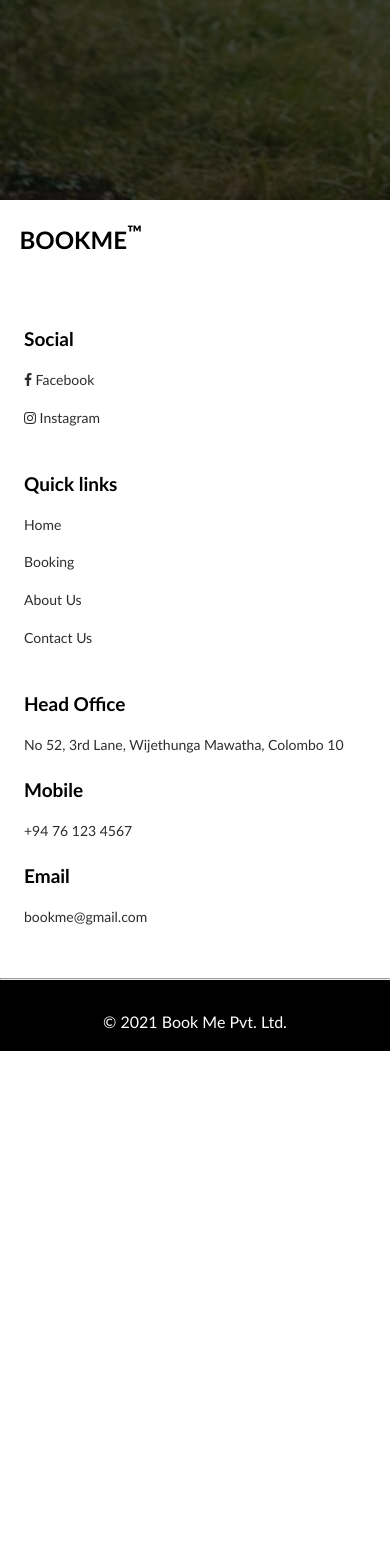
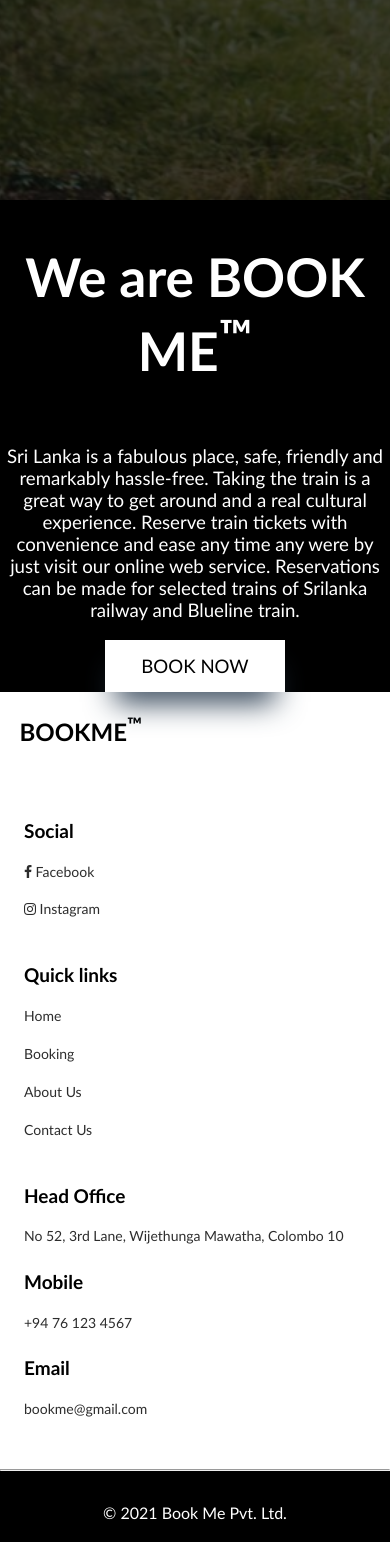
Before and after one commit to prasanthse/Train-Ticket-Booking-System, a PHP site: page / in a window 390 px wide. Shown: the part 644-2186 px from the top of the page. Before the commit the page ends 1695 px from the top, so only its background shows below. Run offline with PHP 8.4, Linux system fonts and the light colour scheme.

Commit message:
About us added

```diff
--- a/index.php
+++ b/index.php
@@ -32,7 +32,19 @@
         </div>
 
         <!--ABOUT-->
+        <div class="about-us-block">
+            <div id="about-us-section">
+                <div class="about-us-image">
+                    <img src="Images/about.jpeg" width="808" height="458" alt="Train Image">
+                </div>
 
+                <div class="about-us-info">
+                    <h2>We are BOOK ME<sup>&trade;</sup></h2>
+                    <p>Sri Lanka is a fabulous place, safe, friendly and remarkably hassle-free. Taking the train is a great way to get around and a real cultural experience. Reserve train tickets with convenience and ease any time any were by just visit our online web service. Reservations can be made for selected trains of Srilanka railway and Blueline train.</p>
+                    <a href="#booking" title="About Us Button">BOOK NOW</a>
+                </div>
+            </div>
+        </div>
 
         <!--FOOTER-->
         <div class="footer">
--- a/main.css
+++ b/main.css
@@ -107,7 +107,169 @@
 }
 
 /***************ABOUT**********************/
+a {
+    text-decoration: none;
+    transition: all 0.5s ease-in-out;
+}
 
+a:hover {
+    transition: all 0.5s ease-in-out;
+}
+
+.about-us-block {
+    display: flex;
+    flex-direction: column;
+    align-items: center;
+    justify-content: center;
+    flex-wrap: nowrap;
+    width: 100%;
+}
+
+#about-us-section {
+    background: #000000;
+    width: 100%;
+    height: 50%;
+    display: flex;
+    flex-direction: row;
+    flex-wrap: nowrap;
+    align-items: center;
+    justify-content: center;
+    position: relative;
+    padding-bottom: 0px;
+}
+
+@media screen and (max-width: 860px) {
+    #about-us-section {
+      flex-direction: column;
+      justify-content: space-between;
+    }
+}
+
+.about-us-image {
+    position: absolute;
+    top: 0;
+    right: 0;
+    height: 100%;
+    overflow: hidden;
+}
+
+@media screen and (max-width: 860px) {
+    .about-us-image {
+      position: relative;
+      width: 100%;
+      height: 45%;
+    }
+}
+
+@media screen and (max-width: 747px) {
+    .about-us-image {
+      height: 35%;
+    }
+}
+
+@media screen and (max-width: 644px) {
+    .about-us-image img {
+      position: absolute;
+      left: -220px;
+    }
+}
+
+.about-us-info {
+    display: flex;
+    flex-direction: column;
+    align-items: flex-end;
+    justify-content: space-evenly;
+    width: 40%;
+    height: 80%;
+    margin-right: 850px;
+    margin-left: 12px;
+    z-index: 2;
+}
+
+@media screen and (max-width: 1353px) {
+    .about-us-info {
+      margin-right: 400px;
+      width: 60%;
+      background: #00000099;
+      padding: 0px 25px 0px 0px;
+    }
+}
+
+@media screen and (max-width: 1238px) {
+    .about-us-info {
+      margin-right: 340px;
+      width: 100%;
+    }
+}
+
+@media screen and (max-width: 1111px) {
+    .about-us-info {
+      margin-right: 270px;
+    }
+}
+
+@media screen and (max-width: 910px) {
+    .about-us-info {
+      margin-right: 150px;
+    }
+}
+
+@media screen and (max-width: 860px) {
+    .about-us-info {
+      margin: 0px 0px 0px 0px !important;
+      padding: 0px 20px 0px 20px !important;
+      width: 100%;
+      height: 55%;
+      align-items: center;
+    }
+}
+
+@media screen and (max-width: 747px) {
+    .about-us-info {
+      height: 65%;
+    }
+}
+
+.about-us-info h2 {
+    color: white;
+    font-size: 40pt;
+    text-align: right;
+}
+
+@media screen and (max-width: 860px) {
+    .about-us-info h2 {
+      text-align: center;
+    }
+}
+
+.about-us-info p {
+    color: white;
+    font-size: 14pt;
+    text-align: right;
+}
+
+@media screen and (max-width: 860px) {
+    .about-us-info p {
+      text-align: center;
+    }
+}
+
+.about-us-info a {
+    background-color: white;
+    color: #000000;
+    width: 180px;
+    text-align: center;
+    padding: 15px 0px 15px 0px;
+    font-size: 14pt;
+    box-shadow: rgb(38, 57, 77) 0px 20px 30px -10px;
+}
+
+.about-us-info a:hover {
+    background: #404140;
+    color: white;
+    box-shadow: rgba(0, 0, 0, 0.56) 0px 22px 70px 4px;
+    transform: translateY(10px);
+}
 
 /***************FOOTER**********************/
 .footer {
```
Also changed, not shown: Images/about.jpeg (added).
